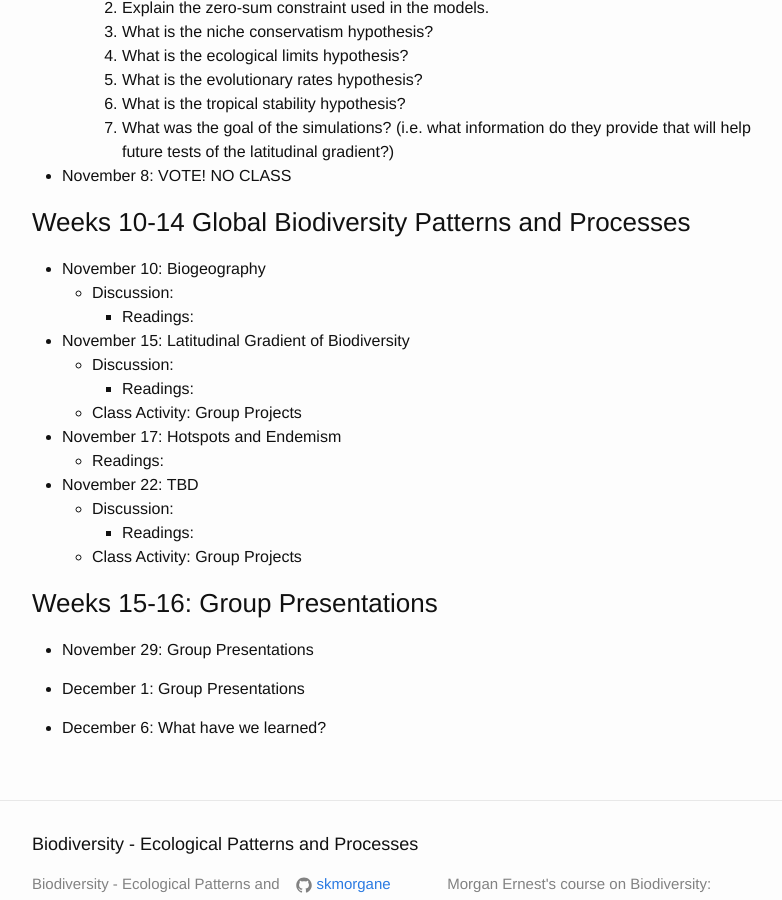
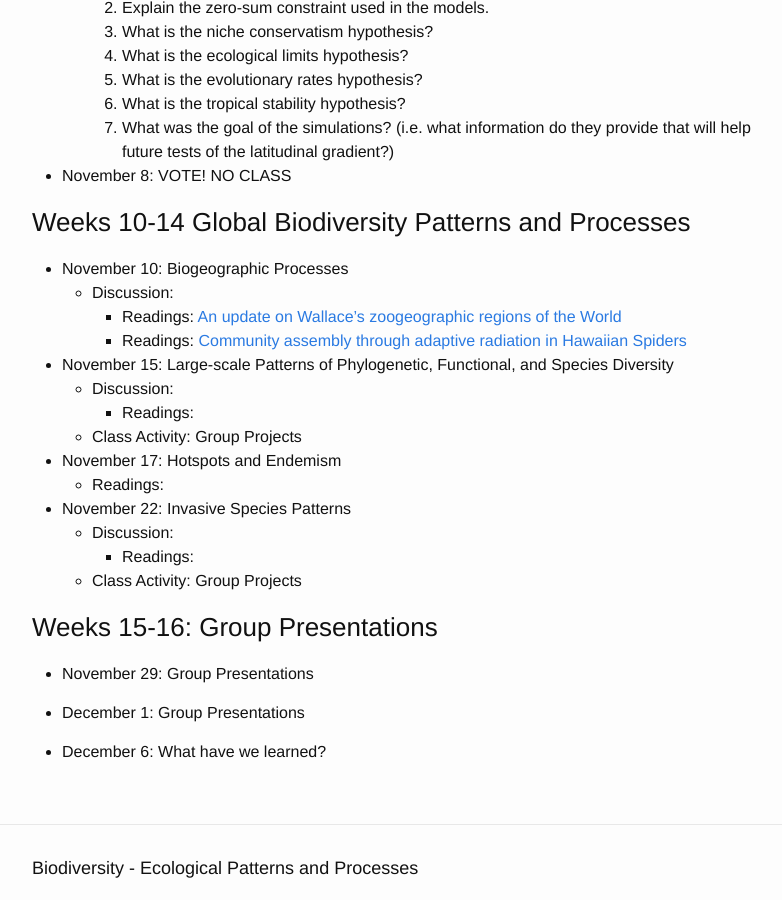
Before and after one commit to skmorgane/biodiversity-course, a Jekyll site: the page built from schedule.md, in a window 1280 px wide and 900 px high, scrolled down 9314 px. Shown: the whole window, without its empty margins (238-1020 px from the left). Built offline with Jekyll 4.4.1, drawn with Linux system fonts in a browser that asks for light colours.

Commit message:
Add biogeography readings

```diff
--- a/schedule.md
+++ b/schedule.md
@@ -280,11 +280,12 @@ Tuesdays are often a split between class activity and discussion, thus there are
 
 ### Weeks 10-14 Global Biodiversity Patterns and Processes
 
-* November 10: Biogeography
+* November 10: Biogeographic Processes
     * Discussion:
-         * Readings:
+         * Readings: [An update on Wallace's zoogeographic regions of the World](https://doi.org/10.1126/science.1228282)
+         * Readings: [Community assembly through adaptive radiation in Hawaiian Spiders](https://doi.org/10.1126/science.1091875)
 
-* November 15: Latitudinal Gradient of Biodiversity
+* November 15: Large-scale Patterns of Phylogenetic, Functional, and Species Diversity
     * Discussion:
          * Readings:
     * Class Activity: Group Projects
@@ -292,7 +293,7 @@ Tuesdays are often a split between class activity and discussion, thus there are
 * November 17: Hotspots and Endemism
     * Readings:
 
-* November 22: TBD
+* November 22: Invasive Species Patterns
     * Discussion:
          * Readings:
     * Class Activity: Group Projects
```
